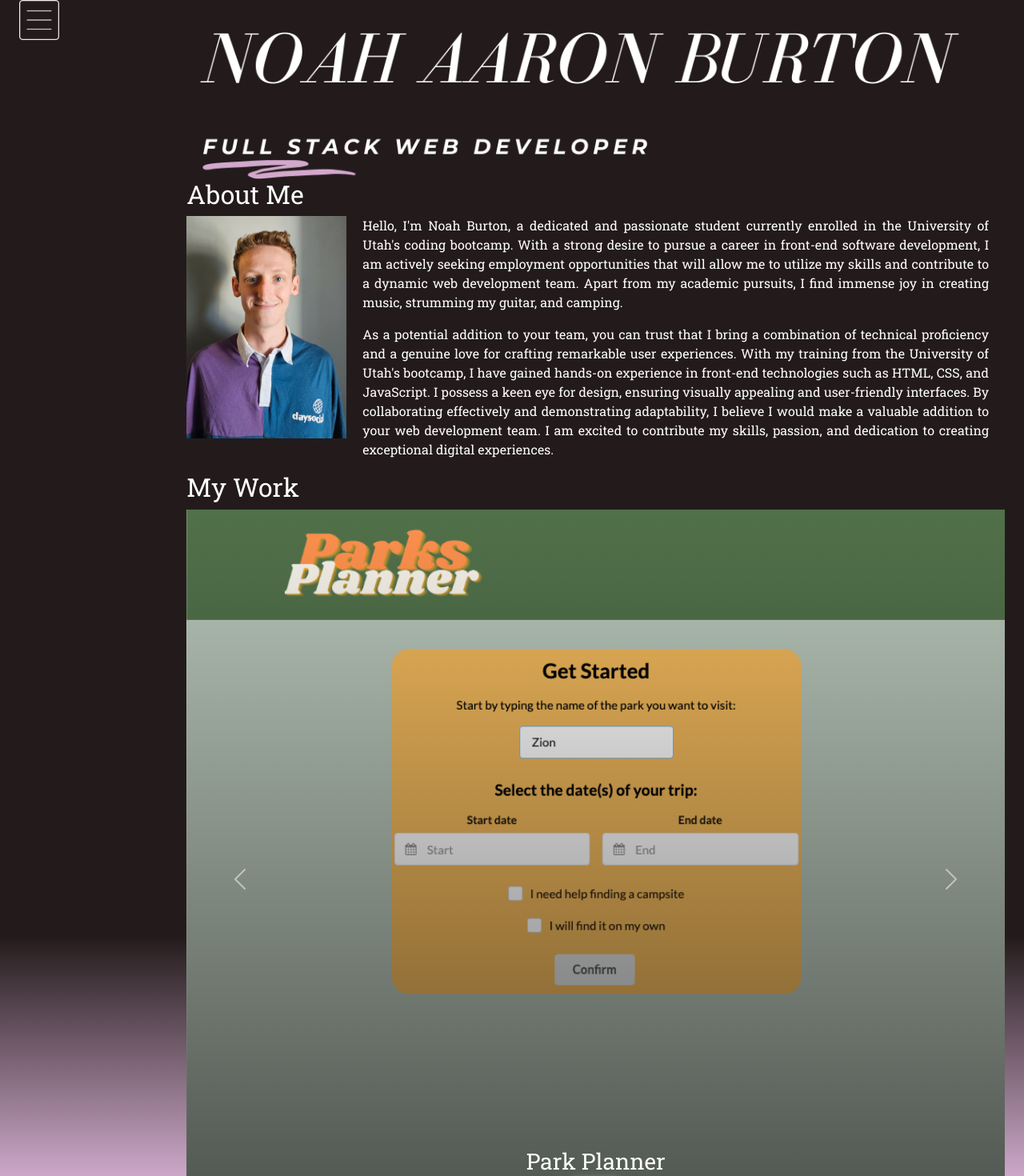
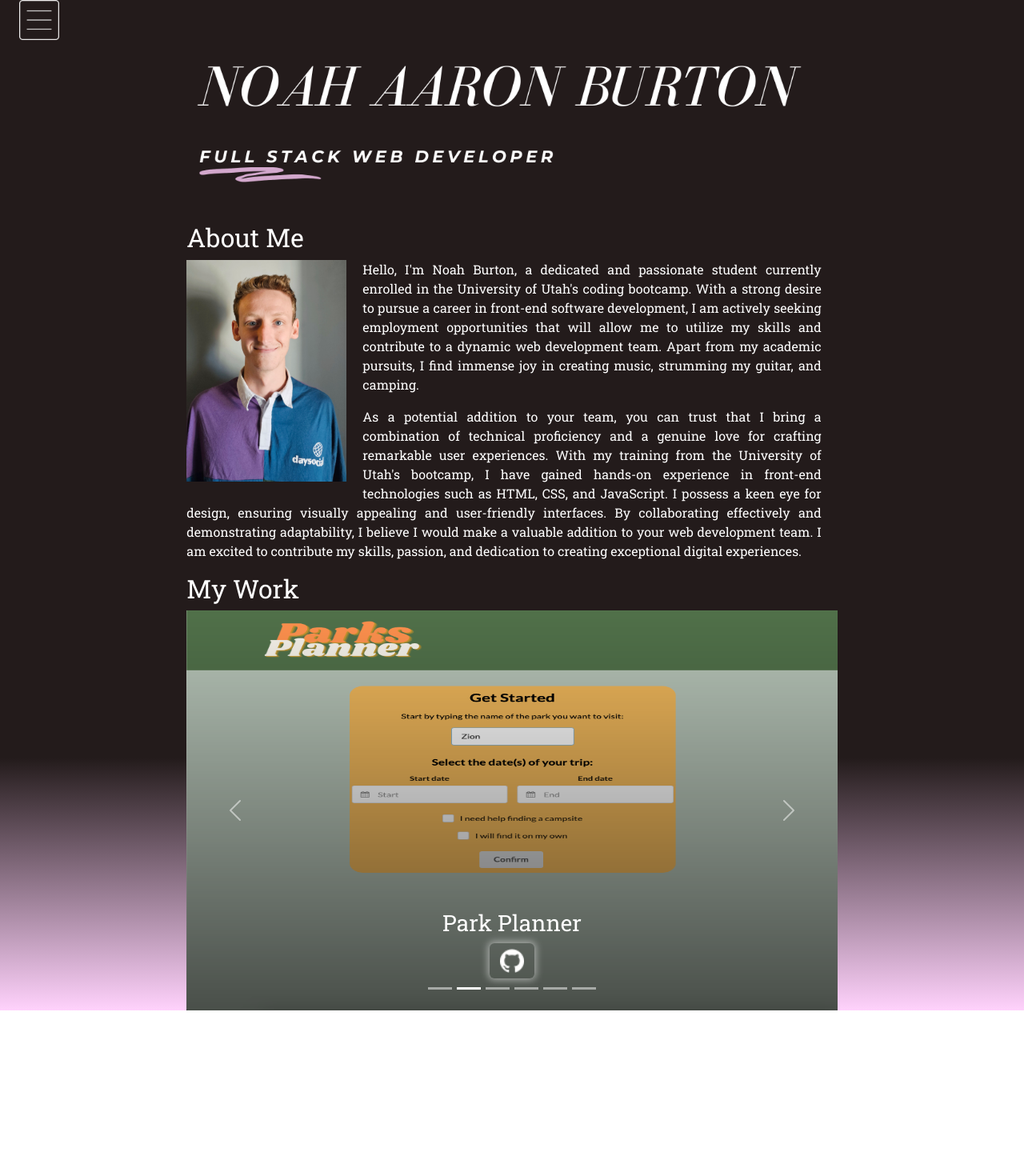
Before and after one commit to NoahAaronBurton/Portfolio, a React (Vite) app: page / in a window 1280 px wide. Shown: the top 1470 px of the page at 80% size. After the commit the page ends 1263 px from the top, so only its background shows below. Built offline with nearby package versions, Linux system fonts and the light colour scheme.

Commit message:
reworked layout grid for better consistency

```diff
--- a/src/App.css
+++ b/src/App.css
@@ -1,15 +1,21 @@
 @import url('https://fonts.googleapis.com/css2?family=Nanum+Myeongjo&family=Roboto+Slab:wght@300;400&display=swap');
 
 body {
+  display: flex;
+  flex-direction: column; /* Stack the children vertically */
+  /* align-items: flex-start; */
   background: linear-gradient(to bottom, #231B1B 75%, #FFD2FC );
   color: white;
-  align-items: flex-start;
   font-family: 'Roboto Slab', serif;
 }
 
 p {
   text-align: justify;
   margin-right: 20px;
+}
+
+.content-container {
+  /* Adjust this value to get the alignment you want */
 }
 
 /* my work carousel */
@@ -32,6 +38,18 @@ p {
   background-color: transparent;
   box-shadow: 0 0 10px 2px rgba(255, 255, 255, 0.5);
 }
+#projects{
+  max-width: 100%;
+  /* Adjust this value to get the size you want */
+  /* overflow: hidden;  */
+}
+
+#projects img {
+  width: 100%; /* Take up the full width of the container */
+  height: 500px; /* Set a specific height */
+  overflow: hidden;
+}
+
 /* ----- */
 
 
@@ -82,6 +100,11 @@ p {
   max-width: 200px;
 }
 
+#header {
+  margin-top: 50px;
+  margin-bottom: 50px;
+}
+
 
 
 @media (max-width: 768px) {
@@ -90,10 +113,4 @@ p {
   .nav-link {
     font-size: 14px;
   }
-
-  .card-title {
-    font-size: 14px;
-  }
-
-
 }
--- a/src/App.jsx
+++ b/src/App.jsx
@@ -40,12 +40,11 @@ function App() {
   return (
     <div className="container-fluid">
       {/* Header/Nav Row */}
-      <div id="header-row">
-        <div className="row align-items-start" >
+      <div className="row">
         <div id="nav-col" className="col-2">
           <Nav />
         </div>
-          <div className="col-10">
+        <div className="col-10 col-lg-8">
           <div id="header">
             <img
               src="assets/name-header.png"
@@ -54,19 +53,17 @@ function App() {
               className="img-fluid"
             />
           </div>
+          {/* About Me Section */}
+            <div>
+              <h2>About Me</h2>
             </div>
-        </div>
-      </div>
-      {/* About Me Row */}
-      <div className="row align-items-start" id="about-row">
-        <div className="col-2"></div>
-        <div className="col-10">
-              <h2>About Me</h2>
+          <div id="about-row">
             <img
               id='noah-headshot'
               className='left-floated-image'
               src="assets/noah-headshot.jpg"
               alt="noah-headshot-smiling" />
+            <div  >
              <p>
                 Hello, I'm Noah Burton, a dedicated and passionate student currently enrolled in the University of Utah's coding bootcamp. With a strong desire to pursue a career in front-end software development, I am actively seeking employment opportunities that will allow me to utilize my skills and contribute to a dynamic web development team. Apart from my academic pursuits, I find immense joy in creating music, strumming my guitar, and camping.
               </p>
@@ -75,35 +72,17 @@ function App() {
               </p>
             </div>
 
-
           </div>
-      {/* Projects */}
-    <div className='row align-items-start' id="projects">
-      <div className='col-2'></div>
-      <div className='col-10'>
-        <div className='row'>
+          {/* Projects Section */}
+            <div>
               <h2>My Work</h2>
-
+            </div>
+          <div id="projects" >
             <Project projects={projects}></Project>
-
-            {/* {projects.map((project, index) => (
-              <Project
-              //* these values should match the component args PLUS a key value
-                key={index}
-                title={project.title}
-                src={project.src}
-                link={project.link}
-              />
-          ))} */}
-
           </div>
         </div>
       </div>
-
-
-
     </div>
-
   );
 }
 
```
Lines whose indentation alone changed are shown as unchanged.
